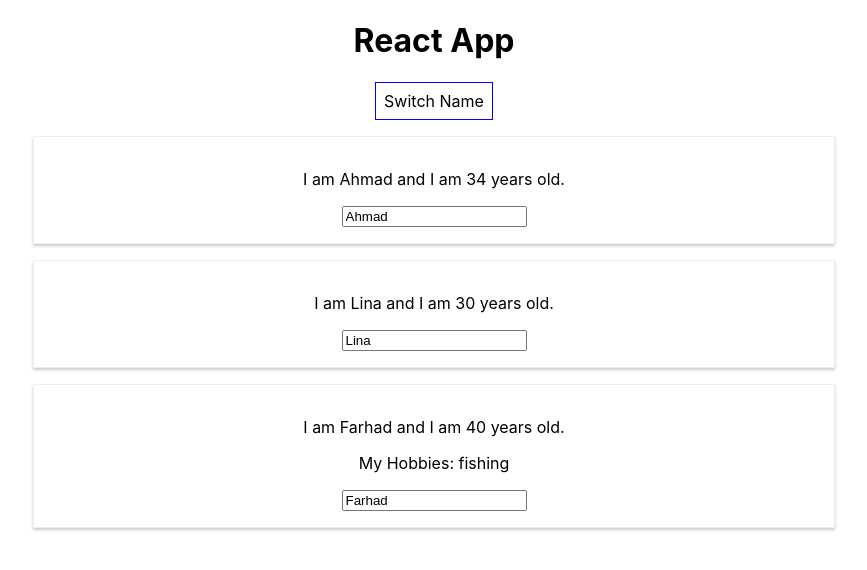
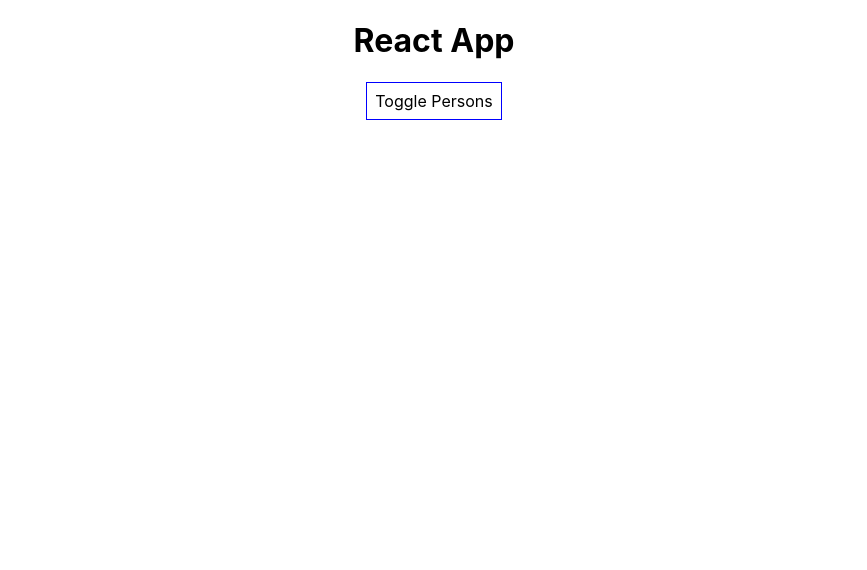
Before and after one commit to affaqiri/react-basics, a React (Create React App) app: page / in a window 1280 px wide. Shown: the top 570 px of the page, without its empty margins (206-1073 px from the left). Built offline with nearby package versions, Linux system fonts and the light colour scheme.

Commit message:
rendering content conditionaly using ternary operator

```diff
--- a/src/App.js
+++ b/src/App.js
@@ -13,7 +13,8 @@ class App extends Component {
       { name: 'Lina', age: 30 },
       { name: 'Farhad', age: 40 }
     ],
-    otherStateProperty: 'some other value'
+    otherStateProperty: 'some other value',
+    showPersons: false
   }
 
   switchNameHandler = ( newName ) => {
@@ -41,6 +42,11 @@ class App extends Component {
     })
   }
 
+  togglePersonHandler = () => {
+    const doesShow = this.state.showPersons
+    this.setState({showPersons: !doesShow})
+  }
+
   render() {
 
     // CSS in Javascript (inline styling)
@@ -60,9 +66,14 @@ class App extends Component {
         <h1>React App</h1>
         <button
           style={ style }
-          onClick={() => this.switchNameHandler('Fraidoon')}>
-            Switch Name
+          onClick={this.togglePersonHandler}>
+            Toggle Persons
         </button>
+        {
+          // {} to write dynamic JS inside JSX, used here for conditionaly rendering some content
+          // but we can't use if block statements, just simple ternary operators
+          this.state.showPersons ?
+            <div >
               <Person
                 name={this.state.persons[0].name}
                 age={this.state.persons[0].age} />
@@ -77,6 +88,9 @@ class App extends Component {
                 My Hobbies: fishing
               </Person>
             </div>
+          : null
+        }
+      </div>
     );
     // The above JSX code will get compiled behind the scenes to this JS code by React
     // return React.createElement('div', { className: 'App'}, React.createElement('h1', null, 'React App'));
```
Lines whose indentation alone changed are shown as unchanged.
